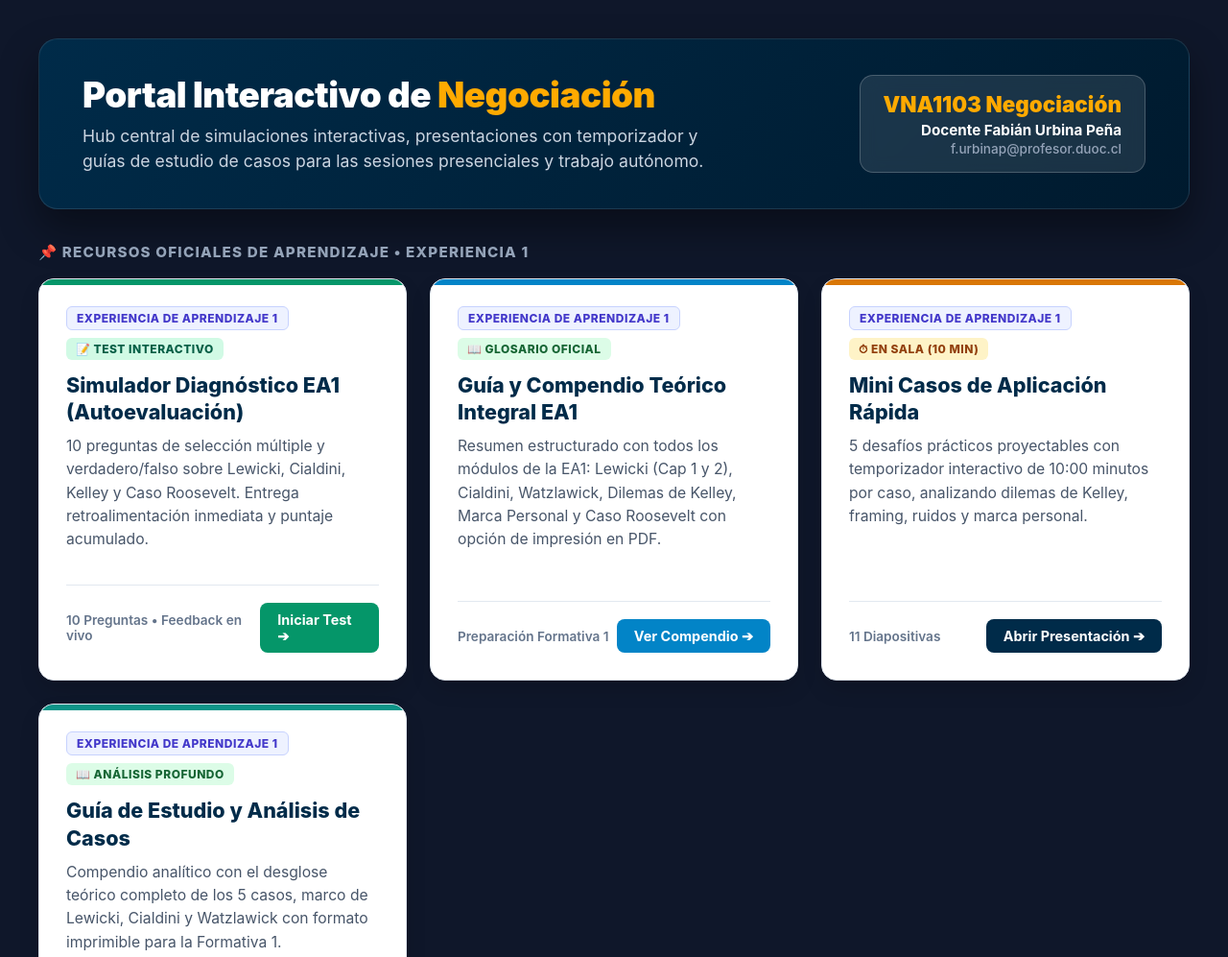
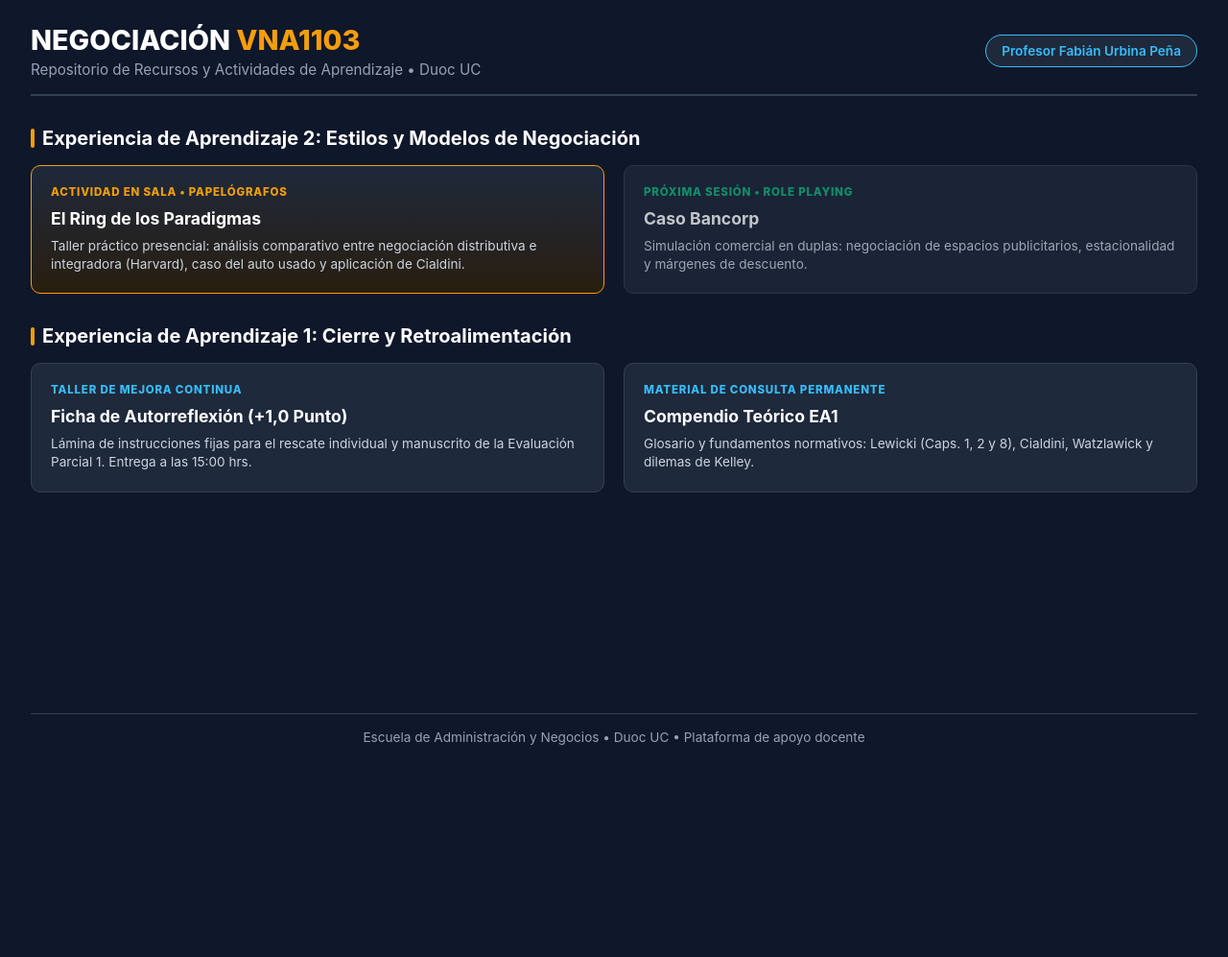
Before and after one commit to ProfeFabianUrbina/vna1103, a plain HTML site: page index.html in a window 1280 px wide. Shown: the top 997 px of the page at 96% size. After the commit the page ends 800 px from the top, so only its background shows below. Drawn offline with Linux system fonts and the light colour scheme.

Commit message:
Update index.html

```diff
--- a/index.html
+++ b/index.html
@@ -3,370 +3,241 @@
 <head>
   <meta charset="UTF-8">
   <meta name="viewport" content="width=device-width, initial-scale=1.0">
-<title>VNA1103 - Portal Interactivo de Negociación | Duoc UC</title>
+  <title>VNA1103 - Negociación | Portal de Asignatura</title>
   <style>
     :root {
-    --duoc-blue: #002B49;
-    --duoc-navy: #001A2E;
-    --duoc-yellow: #FFAA00;
-    --duoc-yellow-hover: #FFB81C;
-    --text-dark: #1E293B;
-    --text-muted: #64748B;
-    --bg-main: #0F172A;
-    --card-bg: #FFFFFF;
-    --border-subtle: #E2E8F0;
-    --accent-blue: #0284C7;
-    --accent-teal: #0D9488;
-    --accent-emerald: #059669;
-    --accent-amber: #D97706;
+      --bg-dark: #0f172a;
+      --card-bg: #1e293b;
+      --card-border: #334155;
+      --accent-yellow: #f59e0b;
+      --accent-blue: #38bdf8;
+      --accent-green: #10b981;
+      --text-main: #f8fafc;
+      --text-muted: #94a3b8;
     }
 
     * {
       box-sizing: border-box;
       margin: 0;
       padding: 0;
-    font-family: -apple-system, BlinkMacSystemFont, "Segoe UI", Roboto, "Helvetica Neue", Arial, sans-serif;
+      font-family: -apple-system, BlinkMacSystemFont, "Segoe UI", Roboto, Helvetica, Arial, sans-serif;
     }
 
     body {
-    background-color: var(--bg-main);
-    color: var(--text-dark);
+      background-color: var(--bg-dark);
+      color: var(--text-main);
       min-height: 100vh;
-    padding: 40px 20px 60px 20px;
       display: flex;
       flex-direction: column;
-    align-items: center;
+      padding: 1.5rem 2rem;
     }
 
-  .hub-container {
-    width: 100%;
-    max-width: 1200px;
-  }
-
-  .hub-header {
-    background: linear-gradient(135deg, var(--duoc-blue) 0%, var(--duoc-navy) 100%);
-    border-radius: 20px;
-    padding: 35px 45px;
-    color: #FFFFFF;
-    margin-bottom: 35px;
-    box-shadow: 0 20px 40px rgba(0, 0, 0, 0.4);
-    border: 1px solid rgba(255, 255, 255, 0.1);
+    header {
+      border-bottom: 2px solid var(--card-border);
+      padding-bottom: 1rem;
+      margin-bottom: 2rem;
       display: flex;
       justify-content: space-between;
       align-items: center;
       flex-wrap: wrap;
-    gap: 20px;
+      gap: 1rem;
     }
 
-  .header-content h1 {
-    font-size: 2.3rem;
-    font-weight: 900;
-    letter-spacing: -0.5px;
-    margin-bottom: 8px;
+    .header-title h1 {
+      font-size: 1.8rem;
+      font-weight: 800;
+      color: #ffffff;
     }
 
-  .header-content h1 span {
-    color: var(--duoc-yellow);
+    .header-title h1 span {
+      color: var(--accent-yellow);
     }
 
-  .header-content p {
-    font-size: 1.1rem;
-    color: #CBD5E1;
-    max-width: 680px;
-    line-height: 1.5;
+    .header-title p {
+      font-size: 0.95rem;
+      color: var(--text-muted);
+      margin-top: 4px;
     }
 
-  .header-badge {
-    background: rgba(255, 255, 255, 0.1);
-    backdrop-filter: blur(8px);
-    border: 1px solid rgba(255, 255, 255, 0.2);
-    padding: 16px 24px;
-    border-radius: 14px;
-    text-align: right;
+    .badge-docente {
+      background-color: #1e293b;
+      border: 1px solid var(--accent-blue);
+      color: var(--accent-blue);
+      padding: 0.5rem 1rem;
+      border-radius: 9999px;
+      font-size: 0.85rem;
+      font-weight: 600;
     }
 
-  .header-badge .course-code {
-    font-size: 1.4rem;
-    font-weight: 900;
-    color: var(--duoc-yellow);
-    display: block;
+    main {
+      display: flex;
+      flex-direction: column;
+      gap: 2rem;
+      flex: 1;
     }
 
-  .header-badge .teacher-info {
-    font-size: 0.95rem;
-    color: #FFFFFF;
+    .section-title {
+      font-size: 1.25rem;
       font-weight: 700;
-    margin-top: 4px;
-    display: block;
+      color: #ffffff;
+      margin-bottom: 1rem;
+      display: flex;
+      align-items: center;
+      gap: 0.5rem;
     }
 
-  .header-badge .teacher-mail {
-    font-size: 0.85rem;
-    color: #94A3B8;
-    font-weight: 500;
-    display: block;
-    margin-top: 2px;
+    .section-title::before {
+      content: "";
+      display: inline-block;
+      width: 4px;
+      height: 1.2rem;
+      background-color: var(--accent-yellow);
+      border-radius: 2px;
     }
 
-  .section-label {
-    color: #94A3B8;
-    font-size: 0.95rem;
-    text-transform: uppercase;
-    letter-spacing: 1.2px;
-    font-weight: 800;
-    margin-bottom: 18px;
-    display: flex;
-    align-items: center;
-    gap: 8px;
+    .grid-links {
+      display: grid;
+      grid-template-columns: repeat(auto-fit, minmax(280px, 1fr));
+      gap: 1.25rem;
     }
 
-  .hub-grid {
-    display: grid;
-    grid-template-columns: repeat(auto-fit, minmax(350px, 1fr));
-    gap: 24px;
-    margin-bottom: 35px;
+    .card-link {
+      background-color: var(--card-bg);
+      border: 1px solid var(--card-border);
+      border-radius: 10px;
+      padding: 1.25rem;
+      text-decoration: none;
+      color: inherit;
+      display: flex;
+      flex-direction: column;
+      gap: 0.6rem;
+      transition: all 0.2s ease-in-out;
+      position: relative;
     }
 
-  .hub-card {
-    background: var(--card-bg);
-    border-radius: 16px;
-    padding: 28px;
-    box-shadow: 0 10px 25px -5px rgba(0, 0, 0, 0.2);
-    border: 1px solid var(--border-subtle);
-    display: flex;
-    flex-direction: column;
-    justify-content: space-between;
-    transition: all 0.25s ease;
-    position: relative;
-    overflow: hidden;
+    .card-link:hover {
+      border-color: var(--accent-blue);
+      transform: translateY(-2px);
+      box-shadow: 0 6px 20px rgba(56, 189, 248, 0.15);
     }
 
-  .hub-card:hover {
-    transform: translateY(-5px);
-    box-shadow: 0 20px 35px -10px rgba(0, 0, 0, 0.35);
-    border-color: #CBD5E1;
+    .card-link.highlight {
+      border-color: var(--accent-yellow);
+      background: linear-gradient(180deg, #1e293b 0%, #291e0f 100%);
     }
 
-  .hub-card::before {
-    content: "";
-    position: absolute;
-    top: 0;
-    left: 0;
-    right: 0;
-    height: 6px;
+    .card-tag {
+      font-size: 0.72rem;
+      font-weight: 800;
+      text-transform: uppercase;
+      letter-spacing: 0.8px;
+      color: var(--accent-blue);
     }
 
-  .hub-card.card-simulador::before { background: var(--accent-emerald); }
-  .hub-card.card-compendio::before { background: var(--accent-blue); }
-  .hub-card.card-casos::before { background: var(--accent-amber); }
-  .hub-card.card-guia::before { background: var(--accent-teal); }
-
-  .card-top {
-    margin-bottom: 20px;
+    .card-tag.tag-yellow {
+      color: var(--accent-yellow);
     }
 
-  .card-tags {
-    display: flex;
-    gap: 8px;
-    margin-bottom: 12px;
-    flex-wrap: wrap;
+    .card-tag.tag-green {
+      color: var(--accent-green);
     }
 
-  .tag {
-    padding: 4px 10px;
-    border-radius: 6px;
-    font-size: 0.75rem;
-    font-weight: 800;
-    text-transform: uppercase;
-    letter-spacing: 0.5px;
-  }
-
-  .tag.ea-tag { background: #EEF2FF; color: #4338CA; border: 1px solid #C7D2FE; }
-  .tag.quiz-tag { background: #D1FAE5; color: #065F46; }
-  .tag.study-tag { background: #DCFCE7; color: #166534; }
-  .tag.active-tag { background: #FEF3C7; color: #92400E; }
-
-  .card-title {
-    font-size: 1.35rem;
-    font-weight: 800;
-    color: var(--duoc-blue);
-    margin-bottom: 10px;
-    line-height: 1.3;
+    .card-name {
+      font-size: 1.1rem;
+      font-weight: 700;
+      color: #ffffff;
     }
 
     .card-desc {
-    font-size: 0.98rem;
-    color: #475569;
-    line-height: 1.55;
+      font-size: 0.85rem;
+      color: #cbd5e1;
+      line-height: 1.4;
     }
 
-  .card-footer {
-    display: flex;
-    justify-content: space-between;
-    align-items: center;
-    border-top: 1px solid var(--border-subtle);
-    padding-top: 18px;
-    margin-top: 15px;
+    footer {
+      border-top: 1px solid var(--card-border);
+      margin-top: 2rem;
+      padding-top: 1rem;
+      text-align: center;
+      font-size: 0.85rem;
+      color: var(--text-muted);
     }
 
-  .card-meta {
-    font-size: 0.85rem;
-    color: var(--text-muted);
-    font-weight: 600;
+    @media (max-width: 600px) {
+      body {
+        padding: 1rem;
       }
-
-  .card-btn {
-    display: inline-flex;
-    align-items: center;
-    gap: 6px;
-    background: var(--duoc-blue);
-    color: #FFFFFF;
-    text-decoration: none;
-    padding: 9px 18px;
-    border-radius: 8px;
-    font-size: 0.9rem;
-    font-weight: 700;
-    transition: all 0.2s ease;
+      .grid-links {
+        grid-template-columns: 1fr;
       }
-
-  .card-btn:hover {
-    background: var(--duoc-yellow);
-    color: var(--duoc-navy);
-  }
-
-  .card-btn.emerald-btn {
-    background: var(--accent-emerald);
-  }
-  .card-btn.emerald-btn:hover {
-    background: #047857;
-    color: #FFFFFF;
-  }
-
-  .card-btn.blue-btn {
-    background: var(--accent-blue);
-  }
-  .card-btn.blue-btn:hover {
-    background: #0369A1;
-    color: #FFFFFF;
-  }
-
-  .card-btn.teal-btn {
-    background: var(--accent-teal);
-  }
-  .card-btn.teal-btn:hover {
-    background: #0F766E;
-    color: #FFFFFF;
-  }
-
-  .hub-footer-callout {
-    background: rgba(255, 255, 255, 0.05);
-    border: 1px solid rgba(255, 255, 255, 0.1);
-    border-radius: 14px;
-    padding: 20px 25px;
-    color: #94A3B8;
-    font-size: 0.9rem;
-    text-align: center;
-    line-height: 1.5;
-  }
-
-  .hub-footer-callout strong {
-    color: #E2E8F0;
     }
   </style>
 </head>
 <body>
 
-<div class="hub-container">
-
-  <!-- HEADER -->
-  <header class="hub-header">
-    <div class="header-content">
-      <h1>Portal Interactivo de <span>Negociación</span></h1>
-      <p>Hub central de simulaciones interactivas, presentaciones con temporizador y guías de estudio de casos para las sesiones presenciales y trabajo autónomo.</p>
+  <!-- Encabezado -->
+  <header>
+    <div class="header-title">
+      <h1>NEGOCIACIÓN <span>VNA1103</span></h1>
+      <p>Repositorio de Recursos y Actividades de Aprendizaje • Duoc UC</p>
     </div>
-    <div class="header-badge">
-      <span class="course-code">VNA1103 Negociación</span>
-      <span class="teacher-info">Docente Fabián Urbina Peña</span>
-      <span class="teacher-mail">f.urbinap@profesor.duoc.cl</span>
+    <div class="badge-docente">
+      Profesor Fabián Urbina Peña
     </div>
   </header>
 
-  <!-- SECCIÓN EA1 -->
-  <div class="section-label">📌 Recursos Oficiales de Aprendizaje • Experiencia 1</div>
+  <main>
 
-  <div class="hub-grid">
+    <!-- Experiencia de Aprendizaje 2 -->
+    <section>
+      <div class="section-title">Experiencia de Aprendizaje 2: Estilos y Modelos de Negociación</div>
+      <div class="grid-links">
 
-    <!-- RECURSO 1: SIMULADOR DE AUTOEVALUACIÓN -->
-    <div class="hub-card card-simulador">
-      <div class="card-top">
-        <div class="card-tags">
-          <span class="tag ea-tag">Experiencia de Aprendizaje 1</span>
-          <span class="tag quiz-tag">📝 Test Interactivo</span>
-        </div>
-        <h2 class="card-title">Simulador Diagnóstico EA1 (Autoevaluación)</h2>
-        <p class="card-desc">10 preguntas de selección múltiple y verdadero/falso sobre Lewicki, Cialdini, Kelley y Caso Roosevelt. Entrega retroalimentación inmediata y puntaje acumulado.</p>
-      </div>
-      <div class="card-footer">
-        <span class="card-meta">10 Preguntas • Feedback en vivo</span>
-        <a href="simulador_diagnostico_ea1.html" class="card-btn emerald-btn">Iniciar Test ➔</a>
-      </div>
-    </div>
+        <!-- Taller en Papelógrafo EA2 -->
+        <a href="taller_ea2_ring.html" class="card-link highlight">
+          <div class="card-tag tag-yellow">Actividad en Sala • Papelógrafos</div>
+          <div class="card-name">El Ring de los Paradigmas</div>
+          <div class="card-desc">Taller práctico presencial: análisis comparativo entre negociación distributiva e integradora (Harvard), caso del auto usado y aplicación de Cialdini.</div>
+        </a>
 
-    <!-- RECURSO 2: COMPENDIO TEÓRICO INTEGRAL -->
-    <div class="hub-card card-compendio">
-      <div class="card-top">
-        <div class="card-tags">
-          <span class="tag ea-tag">Experiencia de Aprendizaje 1</span>
-          <span class="tag study-tag">📖 Glosario Oficial</span>
-        </div>
-        <h2 class="card-title">Guía y Compendio Teórico Integral EA1</h2>
-        <p class="card-desc">Resumen estructurado con todos los módulos de la EA1: Lewicki (Cap 1 y 2), Cialdini, Watzlawick, Dilemas de Kelley, Marca Personal y Caso Roosevelt con opción de impresión en PDF.</p>
-      </div>
-      <div class="card-footer">
-        <span class="card-meta">Preparación Formativa 1</span>
-        <a href="compendio-teorico.html" class="card-btn blue-btn">Ver Compendio ➔</a>
-      </div>
-    </div>
-
-    <!-- RECURSO 3: MINI CASOS CON TIMER -->
-    <div class="hub-card card-casos">
-      <div class="card-top">
-        <div class="card-tags">
-          <span class="tag ea-tag">Experiencia de Aprendizaje 1</span>
-          <span class="tag active-tag">⏱ En Sala (10 min)</span>
-        </div>
-        <h2 class="card-title">Mini Casos de Aplicación Rápida</h2>
-        <p class="card-desc">5 desafíos prácticos proyectables con temporizador interactivo de 10:00 minutos por caso, analizando dilemas de Kelley, framing, ruidos y marca personal.</p>
-      </div>
-      <div class="card-footer">
-        <span class="card-meta">11 Diapositivas</span>
-        <a href="mini-casos.html" class="card-btn">Abrir Presentación ➔</a>
-      </div>
-    </div>
-
-    <!-- RECURSO 4: GUÍA DE ESTUDIO DE CASOS -->
-    <div class="hub-card card-guia">
-      <div class="card-top">
-        <div class="card-tags">
-          <span class="tag ea-tag">Experiencia de Aprendizaje 1</span>
-          <span class="tag study-tag">📖 Análisis Profundo</span>
-        </div>
-        <h2 class="card-title">Guía de Estudio y Análisis de Casos</h2>
-        <p class="card-desc">Compendio analítico con el desglose teórico completo de los 5 casos, marco de Lewicki, Cialdini y Watzlawick con formato imprimible para la Formativa 1.</p>
-      </div>
-      <div class="card-footer">
-        <span class="card-meta">Lectura Profunda</span>
-        <a href="guia-estudio.html" class="card-btn teal-btn">Ver Guía de Casos ➔</a>
-      </div>
+        <!-- Material de Simulación Futuro -->
+        <div class="card-link" style="opacity: 0.75; cursor: default;">
+          <div class="card-tag tag-green">Próxima Sesión • Role Playing</div>
+          <div class="card-name">Caso Bancorp</div>
+          <div class="card-desc">Simulación comercial en duplas: negociación de espacios publicitarios, estacionalidad y márgenes de descuento.</div>
         </div>
 
       </div>
+    </section>
 
-  <div class="hub-footer-callout">
-    💡 <strong>Nota para los Estudiantes:</strong> Este portal es de acceso libre. Pueden guardar este enlace en los marcadores de su teléfono móvil para consultar las actividades de clase y el material de preparación para las evaluaciones.
-  </div>
+    <!-- Experiencia de Aprendizaje 1 (Cierre y Rescate) -->
+    <section>
+      <div class="section-title">Experiencia de Aprendizaje 1: Cierre y Retroalimentación</div>
+      <div class="grid-links">
+
+        <!-- Lámina de Rescate EP1 -->
+        <a href="taller_rescate.html" class="card-link">
+          <div class="card-tag">Taller de Mejora Continua</div>
+          <div class="card-name">Ficha de Autorreflexión (+1,0 Punto)</div>
+          <div class="card-desc">Lámina de instrucciones fijas para el rescate individual y manuscrito de la Evaluación Parcial 1. Entrega a las 15:00 hrs.</div>
+        </a>
+
+        <!-- Compendio Teórico Base -->
+        <a href="compendio-teorico.html" class="card-link">
+          <div class="card-tag">Material de Consulta Permanente</div>
+          <div class="card-name">Compendio Teórico EA1</div>
+          <div class="card-desc">Glosario y fundamentos normativos: Lewicki (Caps. 1, 2 y 8), Cialdini, Watzlawick y dilemas de Kelley.</div>
+        </a>
 
       </div>
+    </section>
+
+  </main>
+
+  <!-- Pie de página -->
+  <footer>
+    Escuela de Administración y Negocios • Duoc UC • Plataforma de apoyo docente
+  </footer>
 
 </body>
 </html>
```
Lines whose indentation alone changed are shown as unchanged.
